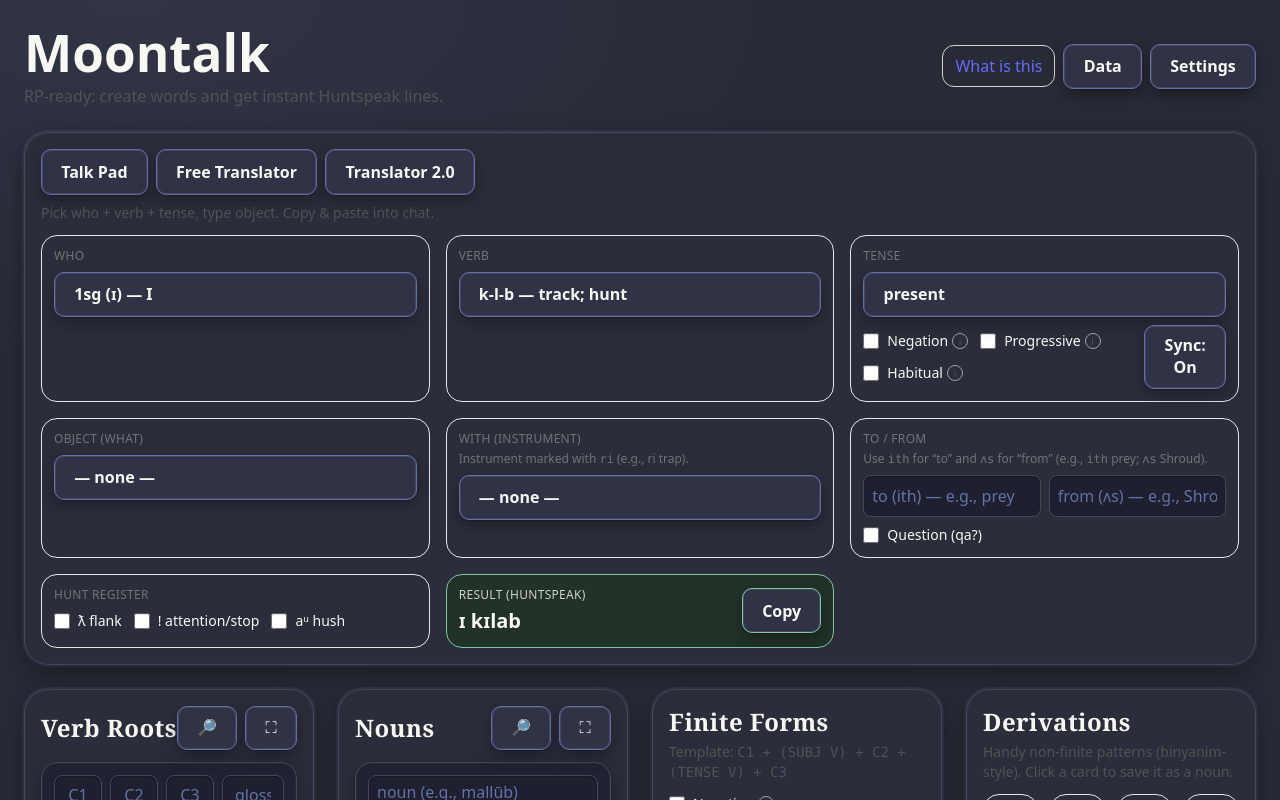
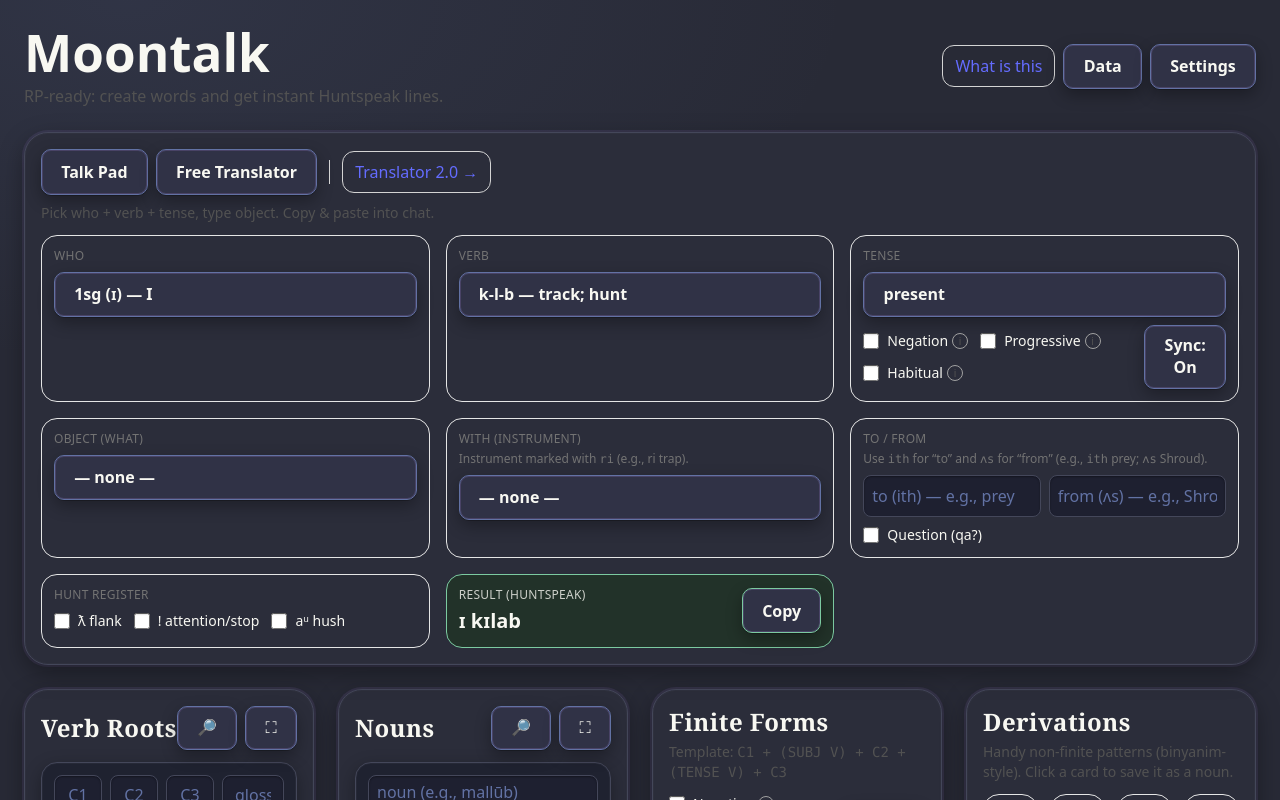
Before and after one commit to L1ghth0us3/Moontalk, a React (Vite) app: page / in a window 1280 px wide. Shown: the top 800 px of the page. Built offline with nearby package versions, Linux system fonts and the light colour scheme.

Commit message:
feat(routing): add /translator2 page and move Translator 2.0 there; remove it from main composer; add top-nav link under a separated group

```diff
--- a/src/App.tsx
+++ b/src/App.tsx
@@ -1,8 +1,10 @@
 import MoontalkApp from "./MoontalkApp";
 import WhatIsThis from "./pages/WhatIsThis";
+import Translator2Page from "./pages/Translator2Page";
 // Minimal shell and route switch by pathname.
 export default function App(){
   const path = typeof window !== 'undefined' ? window.location.pathname : '/';
   if (path === '/what-is-this') return <WhatIsThis/>;
+  if (path === '/translator2' || path === '/translator-2') return <Translator2Page/>;
   return <MoontalkApp/>;
 }
--- a/src/MoontalkApp.tsx
+++ b/src/MoontalkApp.tsx
@@ -6,7 +6,6 @@ import NounEditor from "./components/editors/NounEditor";
 import TalkPad from "./components/TalkPad";
 import RenderDerivations from "./components/Derivations";
 import FreeTranslator from "./components/FreeTranslator";
-import Translator2 from "./components/Translator2";
 import { useLocalStorageState, LS_KEYS, lsGet, lsSet } from "./lib/storage";
 import FiniteForms from "./components/FiniteForms";
 
@@ -37,7 +36,7 @@ export default function MoontalkApp(){
   const [systemDark, setSystemDark] = useState<boolean>(false);
   const [settingsOpen, setSettingsOpen] = useState(false);
   const [dataOpen, setDataOpen] = useState(false);
-  const [composerTab, setComposerTab] = useLocalStorageState<'talk'|'translator'|'translator2'>("huntspeak_composer_tab", 'talk');
+  const [composerTab, setComposerTab] = useLocalStorageState<'talk'|'translator'>("huntspeak_composer_tab", 'talk');
   const [confirmResetOpen, setConfirmResetOpen] = useState(false);
   const [syncMorph, setSyncMorph] = useLocalStorageState<boolean>(LS_KEYS.morphSync, true);
   const [sharedMorph, setSharedMorph] = useLocalStorageState<{neg:boolean;prog:boolean;hab:boolean}>(LS_KEYS.morphToggles, {neg:false,prog:false,hab:false});
@@ -158,14 +157,7 @@ export default function MoontalkApp(){
       </>
     );
   }
-  function Translator2Body(){
-    if (composerCollapsed) return null;
-    return (
-      <>
-        <Translator2 roots={roots} nouns={nouns} onCreateNoun={addNounQuick} onCreateRoot={addRootQuick} />
-      </>
-    );
-  }
+  // Translator 2.0 moved to its own page
 
   // Import/Export (roots + nouns) as strict JSON with minimal validation.
   // Export writes a file; Import sanitizes structure and reloads to hydrate app state.
@@ -249,11 +241,11 @@ export default function MoontalkApp(){
                 className={`px-3 py-2 rounded-xl border transition ${composerTab==='translator' ? 'ring-2 ring-blue-300 border-blue-500 font-semibold' : 'border-neutral-300 hover:bg-neutral-50'}`}
                 onClick={()=>setComposerTab('translator')}
               >Free Translator</button>
-              <button
-                aria-pressed={composerTab==='translator2'}
-                className={`px-3 py-2 rounded-xl border transition ${composerTab==='translator2' ? 'ring-2 ring-blue-300 border-blue-500 font-semibold' : 'border-neutral-300 hover:bg-neutral-50'}`}
-                onClick={()=>setComposerTab('translator2')}
-              >Translator 2.0</button>
+              <span className="hidden md:inline-block h-6 w-px bg-neutral-300 mx-1" aria-hidden="true"></span>
+              <a
+                className="px-3 py-2 rounded-xl border border-neutral-300 hover:bg-neutral-50"
+                href="/translator2"
+              >Translator 2.0 →</a>
             </div>
             {composerTab==='talk' ? (<TalkPadCollapse />) : (<TranslatorCollapse />)}
           </div>
@@ -261,9 +253,7 @@ export default function MoontalkApp(){
             <TalkPadBody />
           ) : composerTab==='translator' ? (
             <TranslatorBody />
-          ) : (
-            <Translator2Body />
-          )}
+          ) : null}
         </section>
       </div>
 
--- /dev/null
+++ b/src/pages/Translator2Page.tsx
@@ -0,0 +1,41 @@
+import { useEffect, useState } from "react";
+import Translator2 from "../components/Translator2";
+import type { Root, Noun } from "../types";
+import { DEFAULT_ROOTS, DEFAULT_NOUNS } from "../data/defaults";
+import { lsGet, LS_KEYS } from "../lib/storage";
+
+export default function Translator2Page(){
+  const [roots, setRoots] = useState<Root[]>(() => {
+    try { return lsGet<Root[]>(LS_KEYS.roots, DEFAULT_ROOTS); } catch { return DEFAULT_ROOTS; }
+  });
+  const [nouns, setNouns] = useState<Noun[]>(() => {
+    try { return lsGet<Noun[]>(LS_KEYS.nouns, DEFAULT_NOUNS); } catch { return DEFAULT_NOUNS; }
+  });
+  // Keep local state in sync if storage changes elsewhere
+  useEffect(() => {
+    const onStorage = (e: StorageEvent) => {
+      if (e.key === LS_KEYS.roots) {
+        try { setRoots(JSON.parse(String(e.newValue || "null")) || DEFAULT_ROOTS); } catch {}
+      }
+      if (e.key === LS_KEYS.nouns) {
+        try { setNouns(JSON.parse(String(e.newValue || "null")) || DEFAULT_NOUNS); } catch {}
+      }
+    };
+    window.addEventListener('storage', onStorage);
+    return () => window.removeEventListener('storage', onStorage);
+  }, []);
+
+  return (
+    <main className="px-4 py-6 md:px-6 lg:px-10">
+      <div className="max-w-7xl mx-auto">
+        <div className="mb-4 flex items-center justify-between">
+          <h1 className="text-2xl md:text-3xl font-bold">Translator 2.0</h1>
+          <nav className="flex items-center gap-2">
+            <a href="/" className="px-3 py-2 rounded-xl border border-neutral-300 hover:bg-neutral-50">Back to App</a>
+          </nav>
+        </div>
+        <Translator2 roots={roots} nouns={nouns} />
+      </div>
+    </main>
+  );
+}
```
